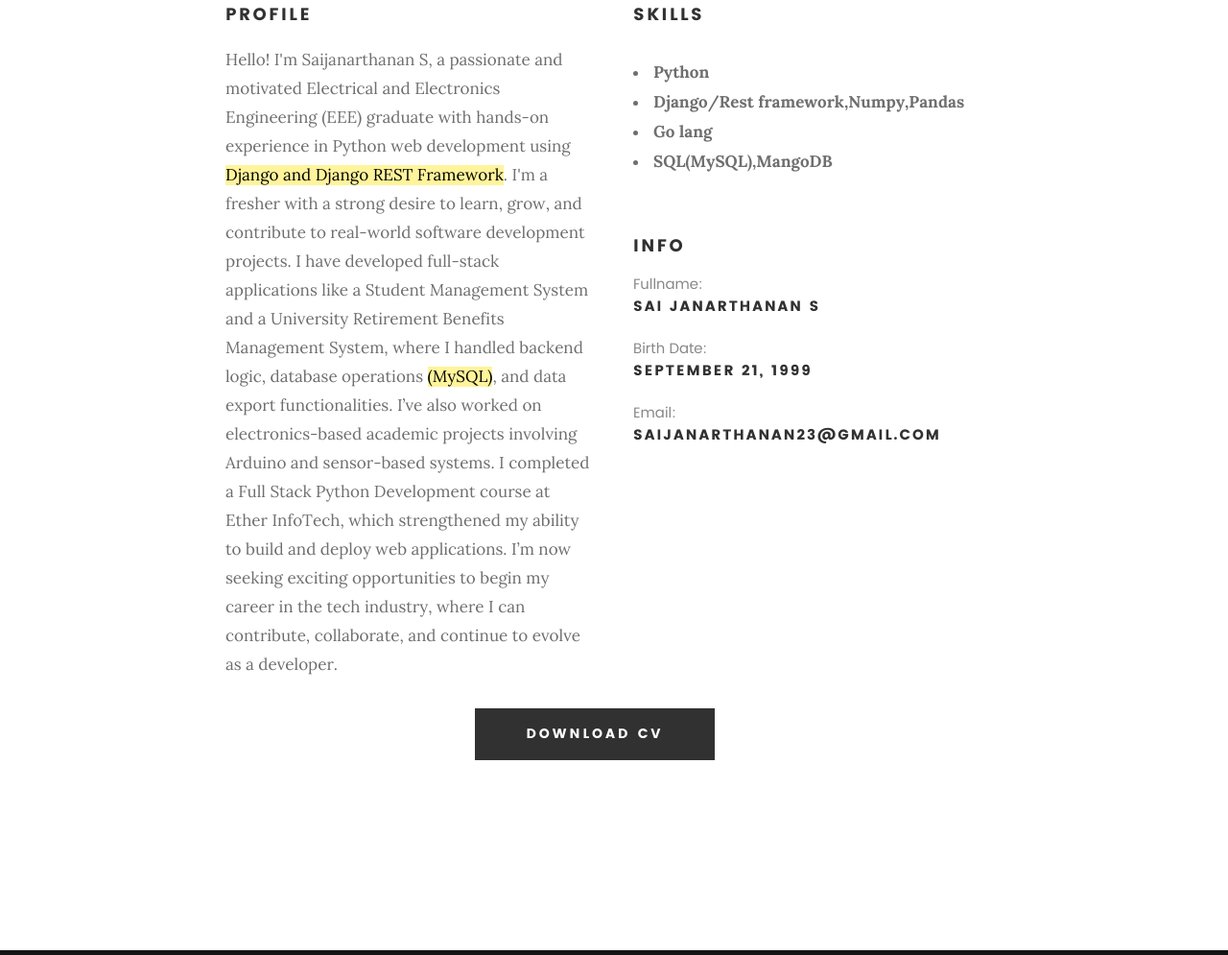
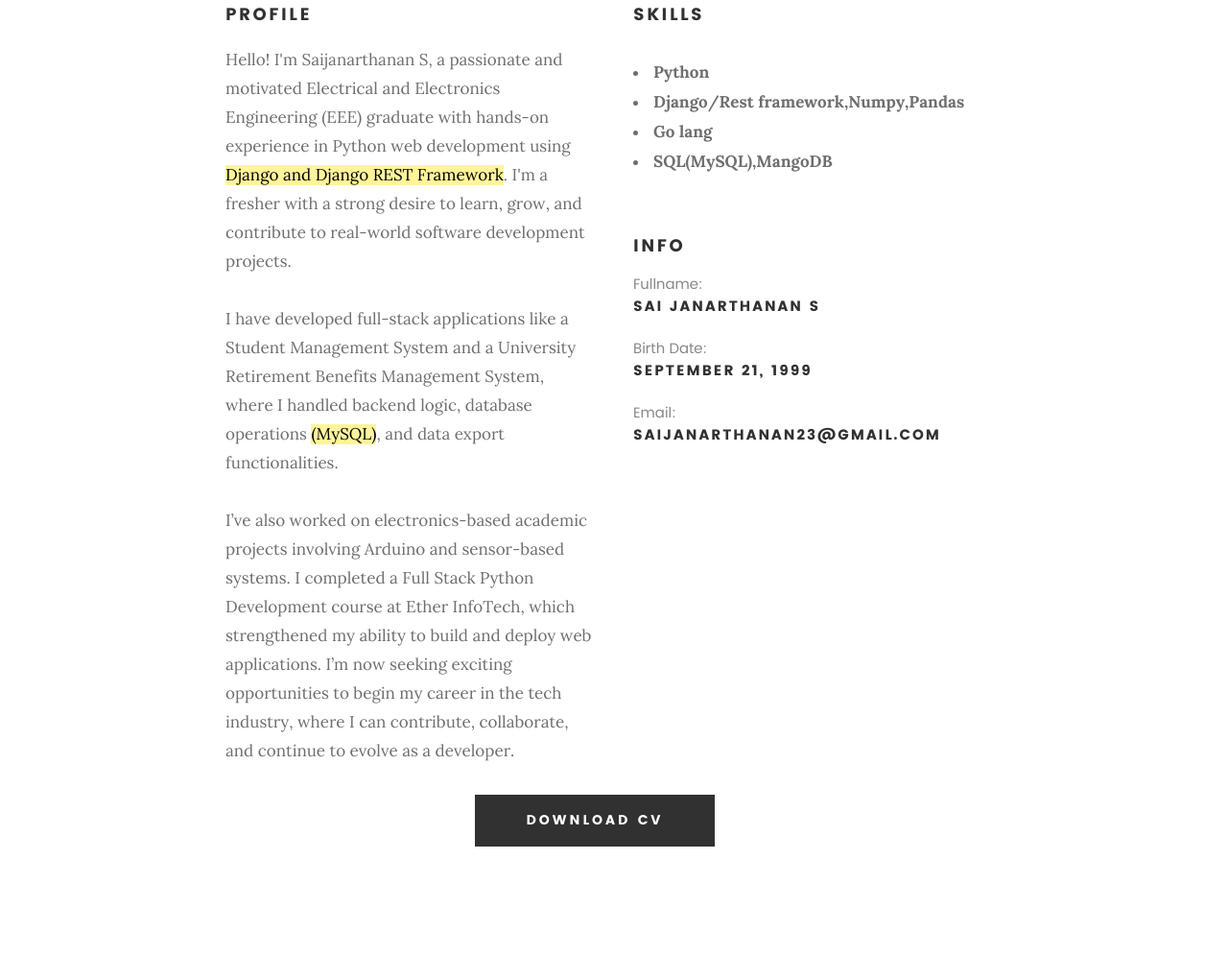
Before and after one commit to myprojectsj01/SJ-site, a plain HTML site: page dist/index.html in a window 1280 px wide. Shown: the part 917-1912 px from the top of the page at 96% size. Drawn offline with Linux system fonts and the light colour scheme; files whose address does not match are found by name.

Commit message:
Update index.html

```diff
--- a/dist/index.html
+++ b/dist/index.html
@@ -104,21 +104,26 @@
 
    			<h3>Profile</h3>
 
+
    			<p>	Hello! I'm Saijanarthanan S, a passionate and motivated Electrical and Electronics Engineering (EEE) graduate with hands-on experience
 
 					in Python web development using <mark>Django and Django REST Framework</mark>. I'm a fresher with a strong desire to learn, grow, and contribute
 
-					to real-world software development projects. I have developed full-stack applications like a Student Management System and a University
+					to real-world software development projects.
+		</p>
+		<p>
+					I have developed full-stack applications like a Student Management System and a University
 
 					Retirement Benefits Management System, where I handled backend logic, database operations  <mark>(MySQL)</mark>, and data export functionalities.
 
+			</p>
+			<p>
 					I’ve also worked on electronics-based academic projects involving Arduino and sensor-based systems. I completed a Full Stack Python Development
 
 					course at Ether InfoTech, which strengthened my ability to build and deploy web applications. I’m now seeking exciting opportunities to begin my career
 
 					in the tech industry, where I can contribute, collaborate, and continue to evolve as a developer.
 		</p>
-
 
    		</div>
 
```
